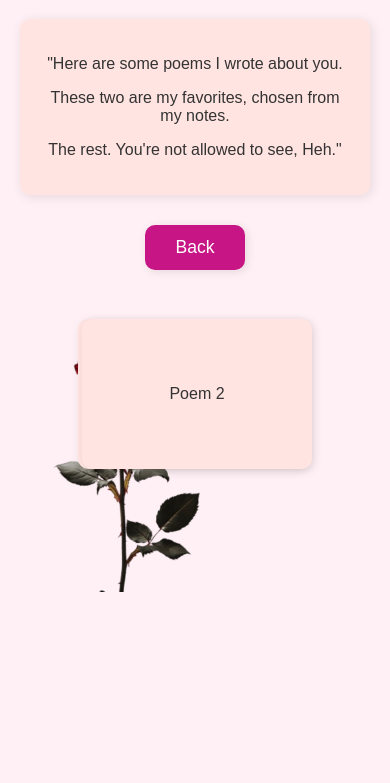
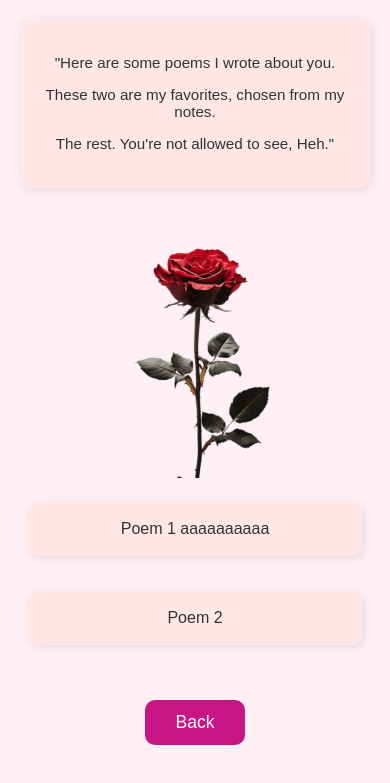
Before and after one commit to IversonMalit/To-Whom-I-Love-Most, a plain HTML site: page poems.html in a window 390 px wide. Shown: the part 81-864 px from the top of the page. Drawn offline with Linux system fonts and the light colour scheme; a web font is replaced by a local one.

Commit message:
Update poems.html

```diff
--- a/poems.html
+++ b/poems.html
@@ -7,6 +7,7 @@
 <link rel="preconnect" href="https://fonts.googleapis.com">
 <link rel="preconnect" href="https://fonts.gstatic.com" crossorigin>
 <link href="https://fonts.googleapis.com/css2?family=Delius&display=swap" rel="stylesheet">
+
 <style>
 body {
     font-family: 'Delius', sans-serif;
@@ -18,20 +19,20 @@ body {
     opacity: 0;
     animation: fadeIn 1s forwards;
     position: relative;
-    overflow: hidden;
+    overflow-x: hidden;
 }
 
+/* Title */
 h1 {
     text-align: center;
     color: #c71585;
-    font-family: 'Delius', sans-serif;
+    z-index: 2;
     position: relative;
-    z-index: 1;
 }
 
-/* Main poem box below title */
+/* Main message box */
 .poem {
-    background-color: #ffe4e1;
+    background-color: rgba(255, 228, 225, 0.75); /* LOWER opacity */
     padding: 20px;
     border-radius: 10px;
     margin: 20px auto;
@@ -40,62 +41,56 @@ h1 {
     box-shadow: 2px 2px 12px rgba(0,0,0,0.1);
     animation: slideUp 1s ease forwards;
     position: relative;
+    z-index: 2;
+}
+
+/* Desktop layout for poem sides */
+.left-column, .right-column {
+    position: absolute;
+    top: 420px;
+    display: flex;
+    flex-direction: column;
+    gap: 20px;
+    z-index: 2;
+}
+
+.left-column { left: 20%; }
+.right-column { right: 20%; }
+
+/* Side poem boxes */
+.side-poem {
+    background-color: rgba(255, 228, 225, 0.75); /* LOWER opacity */
+    padding: 15px;
+    border-radius: 10px;
+    width: 200px;
+    height: 120px;
+    text-align: center;
+    display: flex;
+    justify-content: center;
+    align-items: center;
+    box-shadow: 2px 2px 10px rgba(0,0,0,0.1);
+    z-index: 2;
+}
+
+/* Rose image positioning */
+.rose-container {
+    position: absolute;
+    top: 38%;
+    left: 50%;
+    transform: translateX(-50%);
+    width: 300px;
     z-index: 1;
 }
 
-/* Side poem columns */
-.left-column, .right-column {
-    position: absolute;
-    top: 400px; /* adjust vertical position if needed */
-    display: flex;
-    flex-direction: column;
-    gap: 20px;
-    z-index: 1;
-}
-
-/* Move left and right columns closer to the rose */
-.left-column {
-    left: 20%; /* distance from left edge */
-}
-
-.right-column {
-    right: 20%; /* distance from right edge */
-}
-
-/* Horizontal poem boxes for side columns */
-.side-poem {
-    background-color: #ffe4e1;
-    padding: 15px;
-    border-radius: 10px;
-    width: 200px; /* horizontal: longer than tall */
-    height: 120px;
-    text-align: center;
-    box-shadow: 2px 2px 10px rgba(0,0,0,0.1);
-    display: flex;
-    justify-content: center;
-    align-items: center;
-}
-
-/* Rose image */
-.rose-container {
-    position: absolute;
-    bottom: 200px;
-    top: 43%;
-    right: 39%;
-    overflow: visible;
-    z-index: 0; /* behind content */
-}
 .rose-container img {
     width: 100%;
-    object-fit: cover;
-    display: block;
-    opacity: 100%;
+    opacity: 1;
 }
 
 /* Back button */
 .back-btn {
     display: block;
-    margin: 30px auto 0;
+    margin: 40px auto 0;
     padding: 12px 30px;
     font-size: 1.1em;
     border: none;
@@ -103,15 +98,53 @@ h1 {
     background-color: #c71585;
     color: white;
     cursor: pointer;
-    transition: all 0.3s ease;
-    box-shadow: 2px 2px 10px rgba(0,0,0,0.1);
+    transition: 0.3s;
+    z-index: 2;
     position: relative;
-    z-index: 1;
 }
 
 .back-btn:hover {
     transform: scale(1.05);
-    box-shadow: 4px 4px 15px rgba(0,0,0,0.2);
+}
+
+/* ✨ MOBILE FIX LAYOUT B ✨ */
+@media (max-width: 600px) {
+
+    body { overflow-y: auto; }
+
+    /* Main poem centered */
+    .poem {
+        max-width: 90%;
+        font-size: 0.95em;
+    }
+
+    /* Remove side layout */
+    .left-column, .right-column {
+        position: static;
+        flex-direction: column;
+        align-items: center;
+        margin-top: 20px;
+    }
+
+    /* Stack them vertically */
+    .side-poem {
+        width: 85%;
+        height: auto;
+        padding: 18px;
+        margin-bottom: 15px;
+        font-size: 1em;
+    }
+
+    /* Make rose smaller + centered */
+    .rose-container {
+        position: relative;
+        top: 0;
+        left: 50%;
+        transform: translateX(-50%);
+        width: 220px;
+        margin-top: 10px;
+        margin-bottom: 15px;
+    }
 }
 
 @keyframes slideUp {
@@ -123,6 +156,7 @@ h1 {
 @keyframes fadeOut { to { opacity: 0; } }
 </style>
 </head>
+
 <body>
 <h1>Poems</h1>
 
@@ -132,25 +166,23 @@ h1 {
     <p>The rest. You're not allowed to see, Heh."</p>
 </div>
 
-<!-- Left column of poems -->
+<div class="rose-container">
+    <img src="roses2.png" alt="decorative image">
+</div>
+
+<!-- Left + Right poems (desktop only, mobile merges them) -->
 <div class="left-column">
     <div class="side-poem">Poem 1 aaaaaaaaaa</div>
 </div>
 
-<!-- Right column of poems -->
 <div class="right-column">
     <div class="side-poem">Poem 2</div>
-</div>
-
-<!-- Rose image -->
-<div class="rose-container">
-    <img src="roses2.png" alt="decorative image">
 </div>
 
 <button class="back-btn" onclick="goBack()">Back</button>
 
 <script>
-function goBack(){
+function goBack() {
     document.body.style.animation = "fadeOut 0.5s forwards";
     setTimeout(() => { window.location.href = 'index.html'; }, 500);
 }
```
